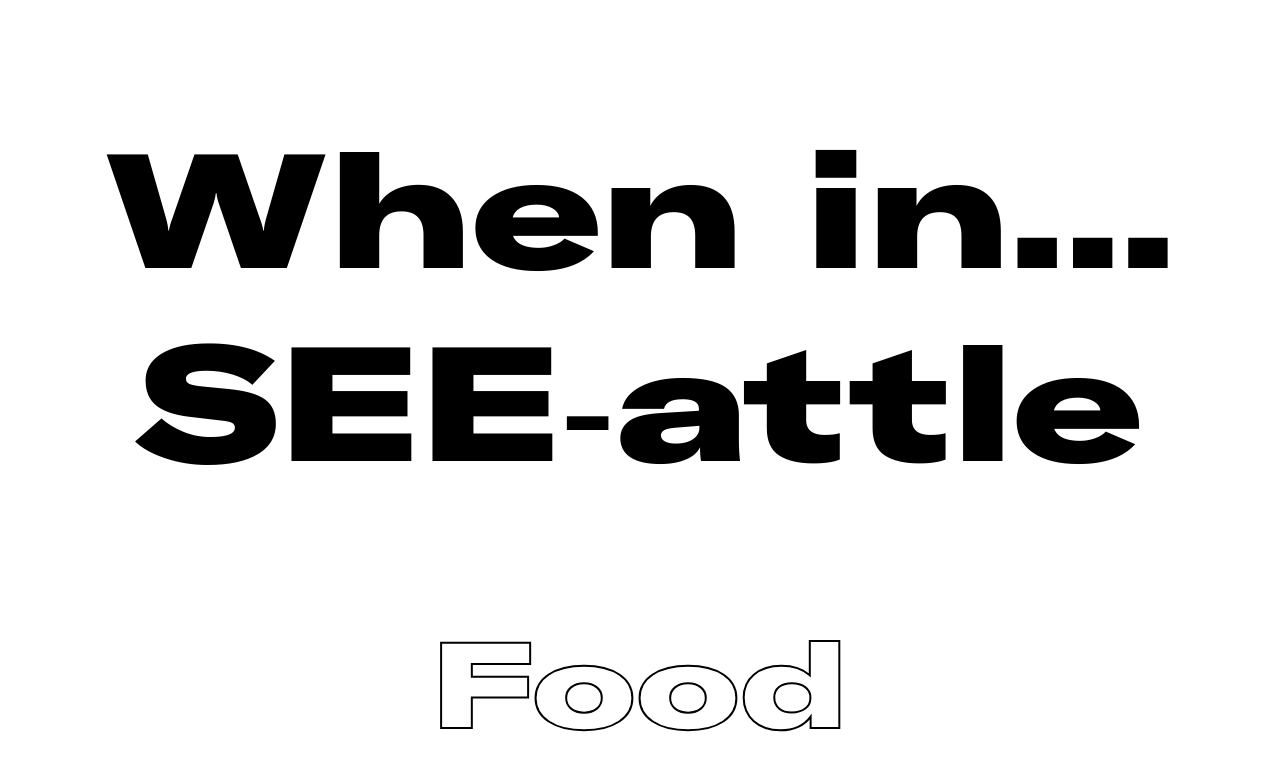
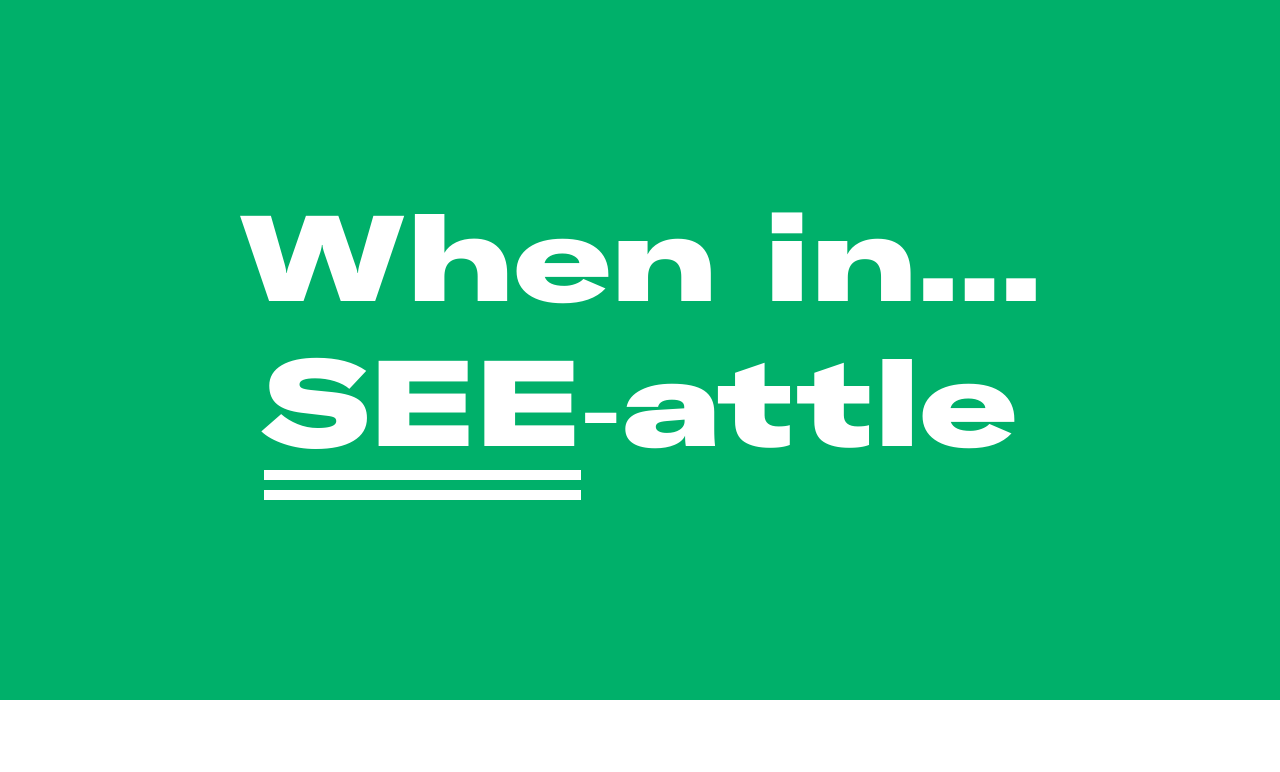
Before and after one commit to skinsshark/see-attle, a React (Create React App) app: page / in a window 1280 px wide. Shown: the top 772 px of the page. Built offline with nearby package versions, Linux system fonts and the light colour scheme.

Commit message:
add green

```diff
--- a/src/App.css
+++ b/src/App.css
@@ -1,36 +1,69 @@
+/* sections */
+section {
+  /* border: 1px solid red; */
+}
+
+@media only screen and (min-width: 768px) {
+  h1 span {
+    border-bottom: 30px double #fff;
+  }
+
+  h1 {
+    margin: 80px 0 100px;
+  }
+
+  h2 {
+    margin: 0;
+  }
+
+  section {
+    padding: 100px 0;
+  }
+
+  section:nth-child(1) {
+    color: #fff;
+    background-color: #00b06a;
+  }
+
+  /* section:nth-child(2),
+  section:nth-child(2) a {
+    color: #fff;
+    background-color: #ffb5cc;
+  } */
+}
+
 @font-face {
 	font-family: 'Wide';
 	src: url("./font/Wide.ttf") format('truetype');
 }
 
 a {
-  color: #000;
+  color: #00995c;
 }
 
 h1, h2 {
   word-break: normal;
   font-family: 'Wide', serif;
-  /* font-size: 3em; */
 }
 
 h2 {
-  -webkit-text-stroke: 2px black;
+  -webkit-text-stroke: 2px #00995c;
   -webkit-text-fill-color: white;
   margin-bottom: 0;
 }
 
 @media only screen and (max-width: 1050px) {
   h2 {
-    -webkit-text-stroke: 1px black;
+    -webkit-text-stroke: 1px #00995c;
   }
 }
 
+/* subtitles */
 h2 + p {
   margin-top: 0;
   font-size: 0.5em;
 }
 
-/* subtitles */
 h2 + p::before {
   content: '(';
 }
@@ -57,7 +90,6 @@ footer {
   margin-top: 150px;
 }
 
-
 /* utilities */
 .plus::before,
 .plus::after {
--- a/src/App.js
+++ b/src/App.js
@@ -5,7 +5,9 @@ import ListItem from './ListItem';
 function App() {
   return (
     <main>
-      <h1>When in... <nobr>SEE-attle</nobr></h1>
+      <section>
+        <h1>When  in... <nobr><span>SEE</span>-attle</nobr></h1>
+      </section>
       <section>
         <h2>Food</h2>
         {/*<p>i really miss some of these places</p>*/}
--- a/src/index.css
+++ b/src/index.css
@@ -4,7 +4,8 @@
 }
 
 body {
-  margin: 50px 0 100px;
+  margin: 0 0 100px;
+  color: #00995c;
   font-family: 'Main', serif;
   -webkit-font-smoothing: antialiased;
   -moz-osx-font-smoothing: grayscale;
@@ -14,12 +15,13 @@ body {
 
 @media only screen and (max-width: 1050px) {
   body {
-    font-size: 3em;
+    font-size: 3.5em;
   }
 }
 
 @media only screen and (max-width: 767px) {
   body {
-    font-size: 1.5em;
+    padding: 10px;
+    font-size: 1.8em;
   }
 }
```
